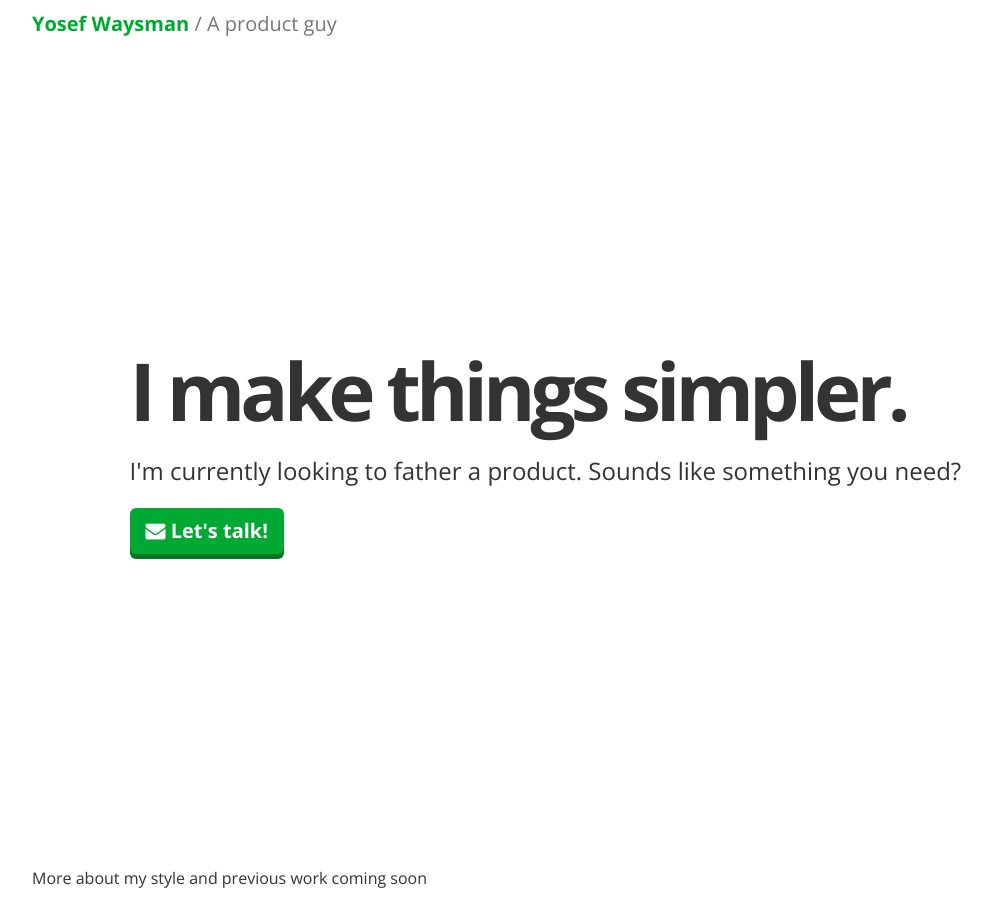
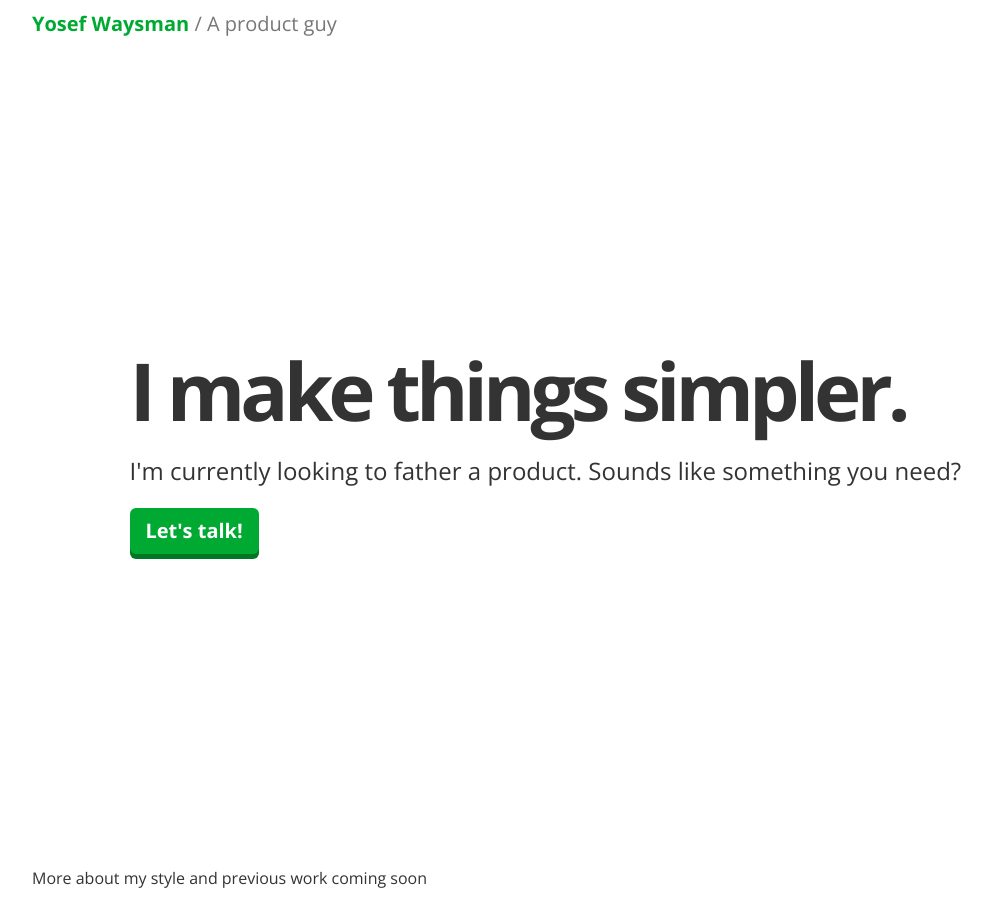
Before and after one commit to yosefw/yosefw.github.io, a Jekyll site: the page built from index.html, in a window 1280 px wide. Shown: the whole page, without its empty margins (38-1030 px from the left). Built offline with Jekyll 4.4.1, drawn with Linux system fonts in a browser that asks for light colours; nearby versions of some CDN libraries.

Commit message:
Started default layout

```diff
--- a/_layouts/default.html
+++ b/_layouts/default.html
@@ -13,10 +13,9 @@
     <meta name="viewport" content="width=device-width, initial-scale=1">
     <!-- Place favicon.ico and apple-touch-icon.png in the root directory -->
     <script src="https://maxcdn.bootstrapcdn.com/bootstrap/3.3.1/js/bootstrap.min.js"></script>
-    <link rel="stylesheet" href="https://maxcdn.bootstrapcdn.com/font-awesome/4.2.0/css/font-awesome.min.css">
-    <link rel="stylesheet" href="main.css">
+    <link rel="stylesheet" href="/main.css">
   </head>
-  <body>
+  <body {% if page.body-class %}class="{{page.body-class}}"{% endif %}>
     <!--[if lt IE 7]>
         <p class="browsehappy">You are using an <strong>outdated</strong> browser. Please <a href="http://browsehappy.com/">upgrade your browser</a> to improve your experience.</p>
     <![endif]-->
```
